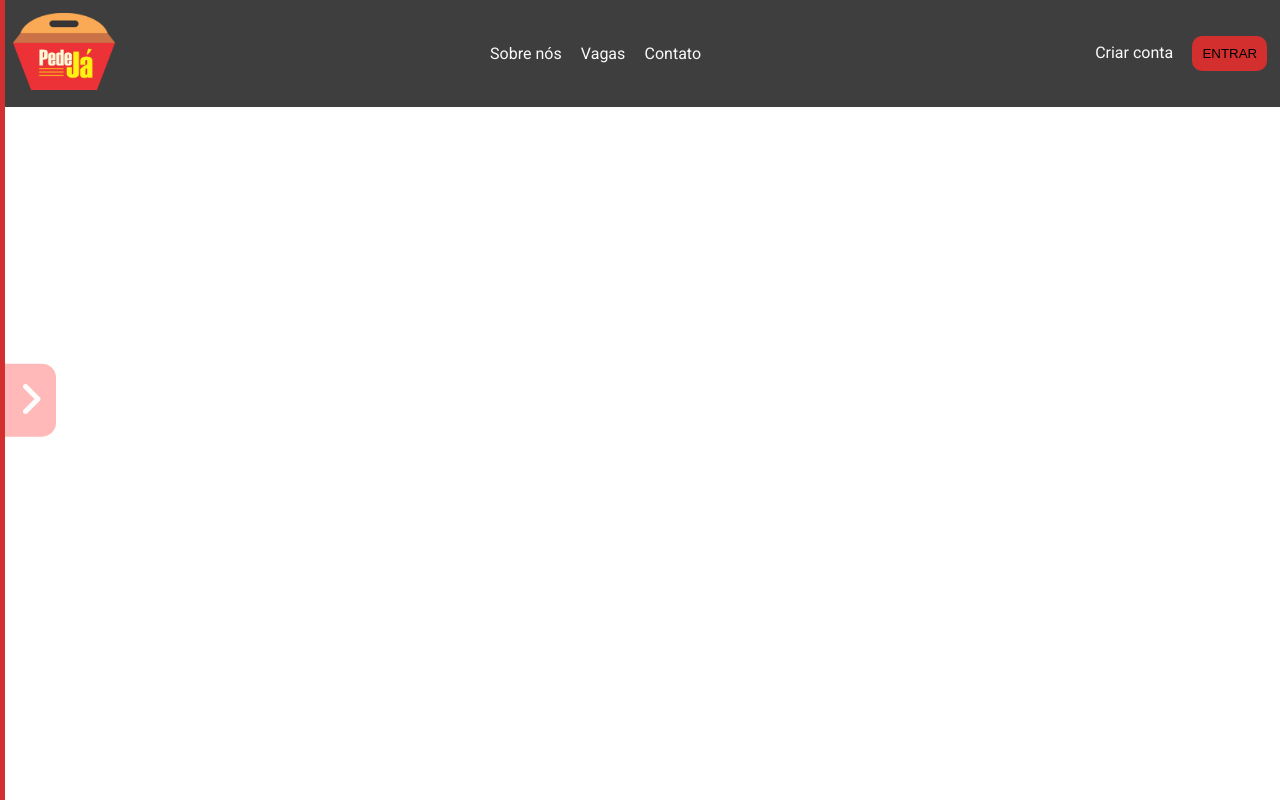
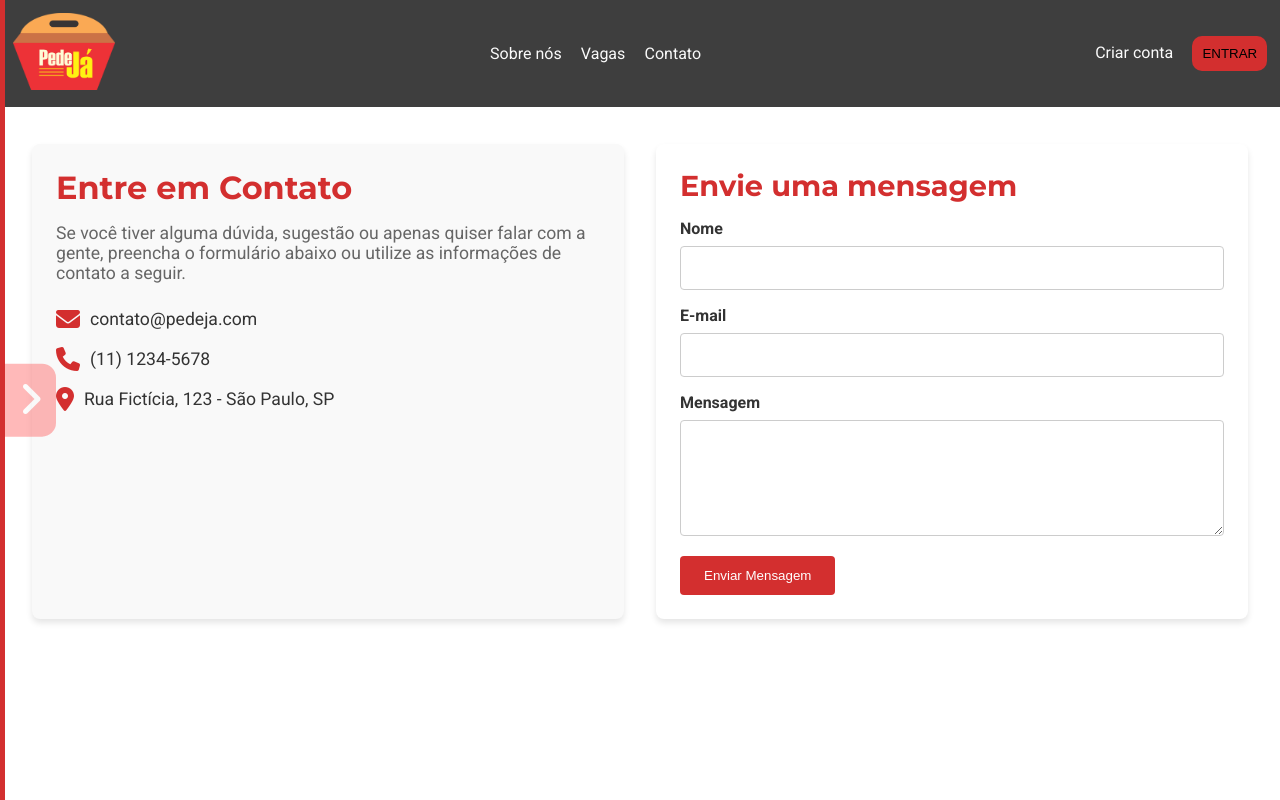
Before and after one commit to BMinority/REACT-pede-ja, a React (Vite) app in the folder pede-ja/: page /contato in a window 1280 px wide. Built offline with nearby package versions, Linux system fonts and the light colour scheme.

Commit message:
style Contato

```diff
--- a/pede-ja/src/components/css/Contato.css
+++ b/pede-ja/src/components/css/Contato.css
@@ -0,0 +1,102 @@
+@import url('../../App.css');
+
+.contato-page {
+    display: grid;
+    grid-template-columns: 1fr 1fr;
+    gap: 2rem;
+    padding: 9rem 2rem 2rem;
+    color: #333;
+}
+
+.contato-info {
+    background-color: #f9f9f9;
+    padding: 1.5rem;
+    border-radius: 8px;
+    box-shadow: 0 4px 6px rgba(0, 0, 0, 0.1);
+}
+
+.contato-info h1 {
+    font-size: 2rem;
+    color: var(--cor-vermelho);
+    margin-bottom: 1rem;
+}
+
+.contato-info p {
+    margin-bottom: 1.5rem;
+    font-size: 1.1rem;
+    color: #666;
+}
+
+.contato-detalhes {
+    display: flex;
+    flex-direction: column;
+    gap: 1rem;
+}
+
+.contato-item {
+    display: flex;
+    align-items: center;
+    font-size: 1.1rem;
+}
+
+.contato-item i {
+    font-size: 1.5rem;
+    margin-right: 10px;
+    color: var(--cor-vermelho);
+}
+
+.contato-form {
+    background-color: #fff;
+    padding: 1.5rem;
+    border-radius: 8px;
+    box-shadow: 0 4px 6px rgba(0, 0, 0, 0.1);
+}
+
+.contato-form h2 {
+    font-size: 1.8rem;
+    color: var(--cor-vermelho);
+    margin-bottom: 1rem;
+}
+
+.form-group {
+    margin-bottom: 1rem;
+}
+
+.form-group label {
+    display: block;
+    margin-bottom: 0.5rem;
+    font-weight: bold;
+}
+
+.form-group input,
+.form-group textarea {
+    width: 100%;
+    padding: 0.75rem;
+    border: 1px solid #ccc;
+    border-radius: 4px;
+    font-size: 1rem;
+}
+
+.form-group textarea {
+    resize: vertical;
+}
+
+.submit-btn {
+    background-color: var(--cor-vermelho);
+    color: #fff;
+    padding: 0.75rem 1.5rem;
+    border: none;
+    border-radius: 4px;
+    cursor: pointer;
+    transition: background-color 0.3s ease;
+}
+
+.submit-btn:hover {
+    background-color: var(--cor-vermelho-claro);
+}
+
+@media (max-width: 768px) {
+    .contato-page {
+        grid-template-columns: 1fr;
+    }
+}
--- a/pede-ja/src/components/jsx/Contato.jsx
+++ b/pede-ja/src/components/jsx/Contato.jsx
@@ -2,7 +2,45 @@ import '../css/Contato.css'
 
 function Contato() {
     return (
-        <div>Contato</div>
+        <div className="contato-page">
+            <section className="contato-info">
+                <h1>Entre em Contato</h1>
+                <p>Se você tiver alguma dúvida, sugestão ou apenas quiser falar com a gente, preencha o formulário abaixo ou utilize as informações de contato a seguir.</p>
+                <div className="contato-detalhes">
+                    <div className="contato-item">
+                        <i className="fa-solid fa-envelope"></i>
+                        <span>contato@pedeja.com</span>
+                    </div>
+                    <div className="contato-item">
+                        <i className="fa-solid fa-phone"></i>
+                        <span>(11) 1234-5678</span>
+                    </div>
+                    <div className="contato-item">
+                        <i className="fa-solid fa-location-dot"></i>
+                        <span>Rua Fictícia, 123 - São Paulo, SP</span>
+                    </div>
+                </div>
+            </section>
+
+            <section className="contato-form">
+                <h2>Envie uma mensagem</h2>
+                <form>
+                    <div className="form-group">
+                        <label htmlFor="nome">Nome</label>
+                        <input type="text" id="nome" name="nome" required />
+                    </div>
+                    <div className="form-group">
+                        <label htmlFor="email">E-mail</label>
+                        <input type="email" id="email" name="email" required />
+                    </div>
+                    <div className="form-group">
+                        <label htmlFor="mensagem">Mensagem</label>
+                        <textarea id="mensagem" name="mensagem" rows="5" required></textarea>
+                    </div>
+                    <button type="submit" className="submit-btn">Enviar Mensagem</button>
+                </form>
+            </section>
+        </div>
     )
 }
 
```
